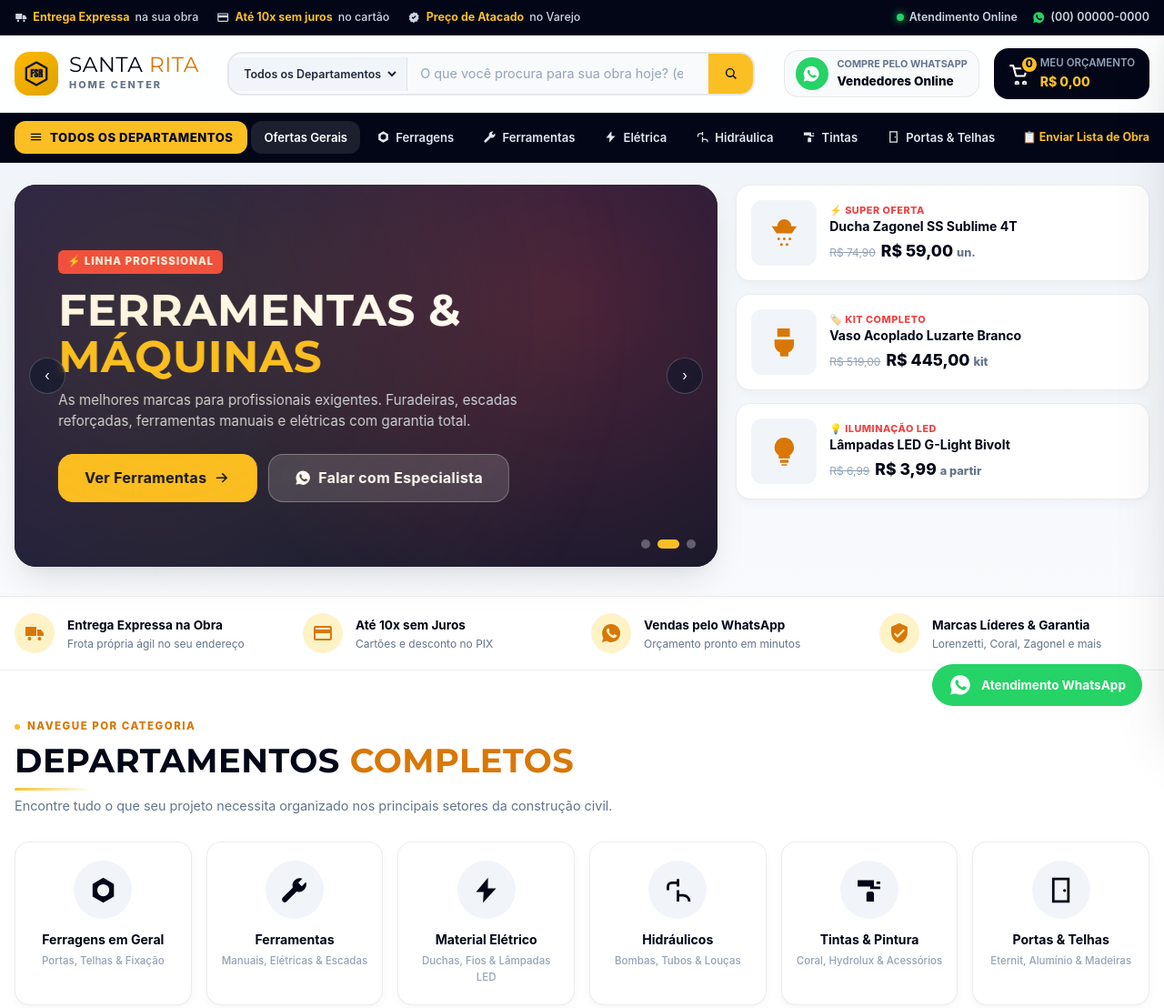
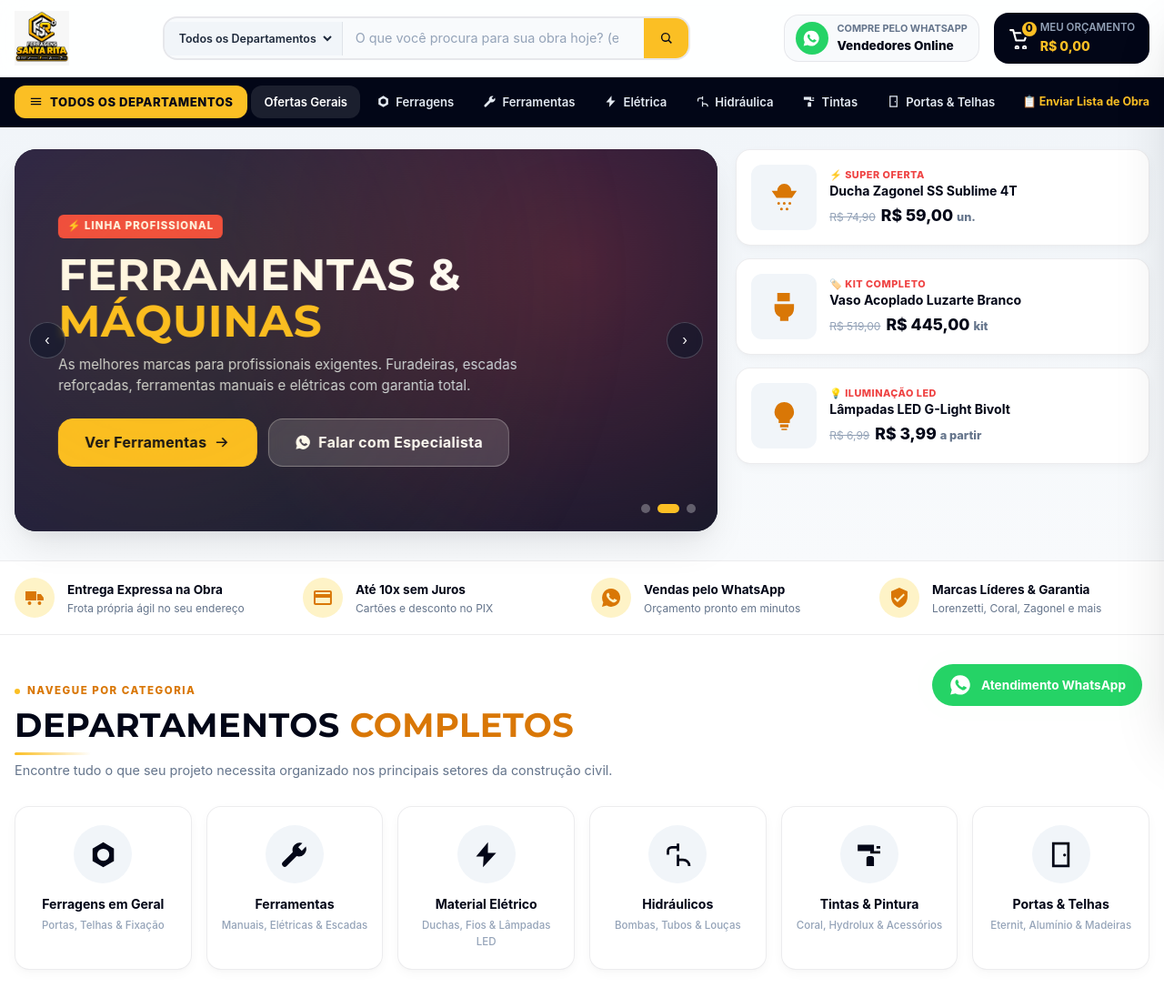
Before and after one commit to santwoxx/site-cliente, a website: page index.html in a window 1280 px wide. Shown: the top 1108 px of the page at 91% size. Drawn offline with Linux system fonts and the light colour scheme.

Commit message:
Update logo and remove topbar

```diff
--- a/index.html
+++ b/index.html
@@ -105,40 +105,13 @@
 
 <a class="skip-link" href="#produtos">Pular para as ofertas</a>
 
-<!-- ================= TOPBAR (AVISOS & SUPORTE) ================= -->
-<div class="topbar">
-  <div class="container topbar__in">
-    <div class="topbar__ticker">
-      <span class="topbar__item"><svg class="ic"><use href="#ic-truck"/></svg> <strong>Entrega Expressa</strong> na sua obra</span>
-      <span class="topbar__item"><svg class="ic"><use href="#ic-card"/></svg> <strong>Até 10x sem juros</strong> no cartão</span>
-      <span class="topbar__item"><svg class="ic"><use href="#ic-badge"/></svg> <strong>Preço de Atacado</strong> no Varejo</span>
-    </div>
-    <div class="topbar__links">
-      <a class="topbar__link" href="#contato">
-        <span class="ic-status"></span> Atendimento Online
-      </a>
-      <a class="topbar__link" href="#" data-wa="Olá! Vim pelo site da Ferragens Santa Rita e gostaria de atendimento.">
-        <svg class="ic" style="color:var(--wa);"><use href="#ic-whats"/></svg> <span data-phone-display>(00) 00000-0000</span>
-      </a>
-    </div>
-  </div>
-</div>
 
 <!-- ================= HEADER PRINCIPAL (PADRÃO CACIQUE HOME CENTER) ================= -->
 <header class="header" id="header">
   <div class="container header__in">
     <!-- Logo Institucional -->
     <a class="brand" href="#topo" aria-label="Ferragens Santa Rita — Página Inicial">
-      <div class="brand__symbol">
-        <svg viewBox="0 0 120 120" fill="none">
-          <path d="M60 6 108 33v54L60 114 12 87V33Z" stroke="#0F172A" stroke-width="10" stroke-linejoin="round"/>
-          <text x="60" y="78" text-anchor="middle" font-family="Anton, Impact, sans-serif" font-size="44" font-weight="900" fill="#0F172A">FSR</text>
-        </svg>
-      </div>
-      <div class="brand__text">
-        <span class="brand__name">SANTA <span>RITA</span></span>
-        <span class="brand__sub">HOME CENTER</span>
-      </div>
+      <img src="assets/img/logo-santa-rita.jpeg" alt="Ferragens Santa Rita" style="max-height: 60px; object-fit: contain;">
     </a>
 
     <!-- Mega Barra de Busca por Departamento -->
@@ -669,16 +642,7 @@
       <!-- Coluna 1: Marca & Redes -->
       <div class="footer-brand">
         <div class="brand">
-          <div class="brand__symbol">
-            <svg viewBox="0 0 120 120" fill="none">
-              <path d="M60 6 108 33v54L60 114 12 87V33Z" stroke="#0F172A" stroke-width="10" stroke-linejoin="round"/>
-              <text x="60" y="78" text-anchor="middle" font-family="Anton, Impact, sans-serif" font-size="44" font-weight="900" fill="#0F172A">FSR</text>
-            </svg>
-          </div>
-          <div class="brand__text">
-            <span class="brand__name">SANTA <span>RITA</span></span>
-            <span class="brand__sub" style="color:#94A3B8;">HOME CENTER</span>
-          </div>
+          <img src="assets/img/logo-santa-rita.jpeg" alt="Ferragens Santa Rita" style="max-height: 80px; object-fit: contain; margin-bottom: 1rem;">
         </div>
         <p class="footer-brand__desc">A base forte para sua construção e reforma. Soluções completas com atendimento técnico, grandes marcas e entrega expressa.</p>
         <div class="footer-socials">
```
Also changed, not shown: assets/img/logo-santa-rita.jpeg (added).
